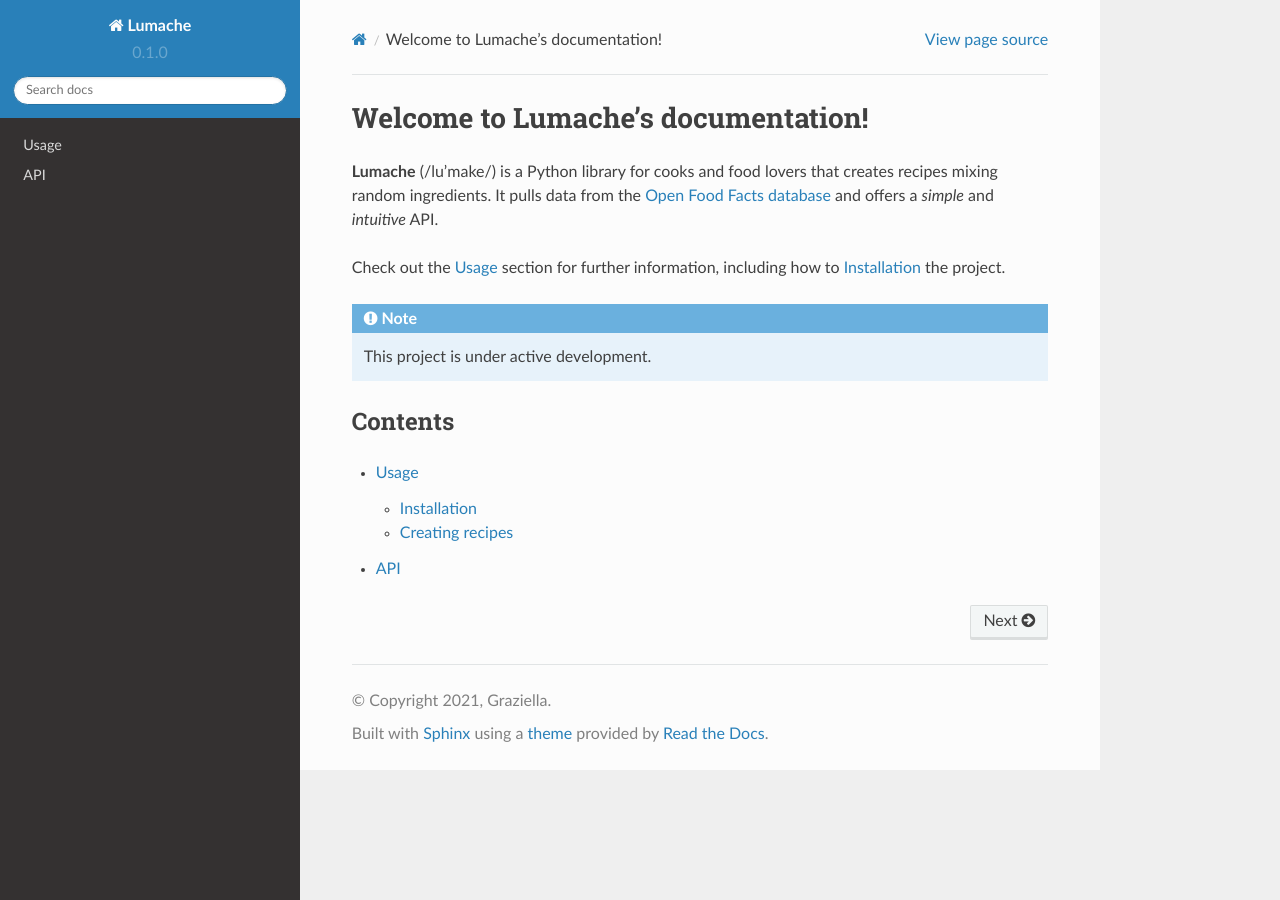
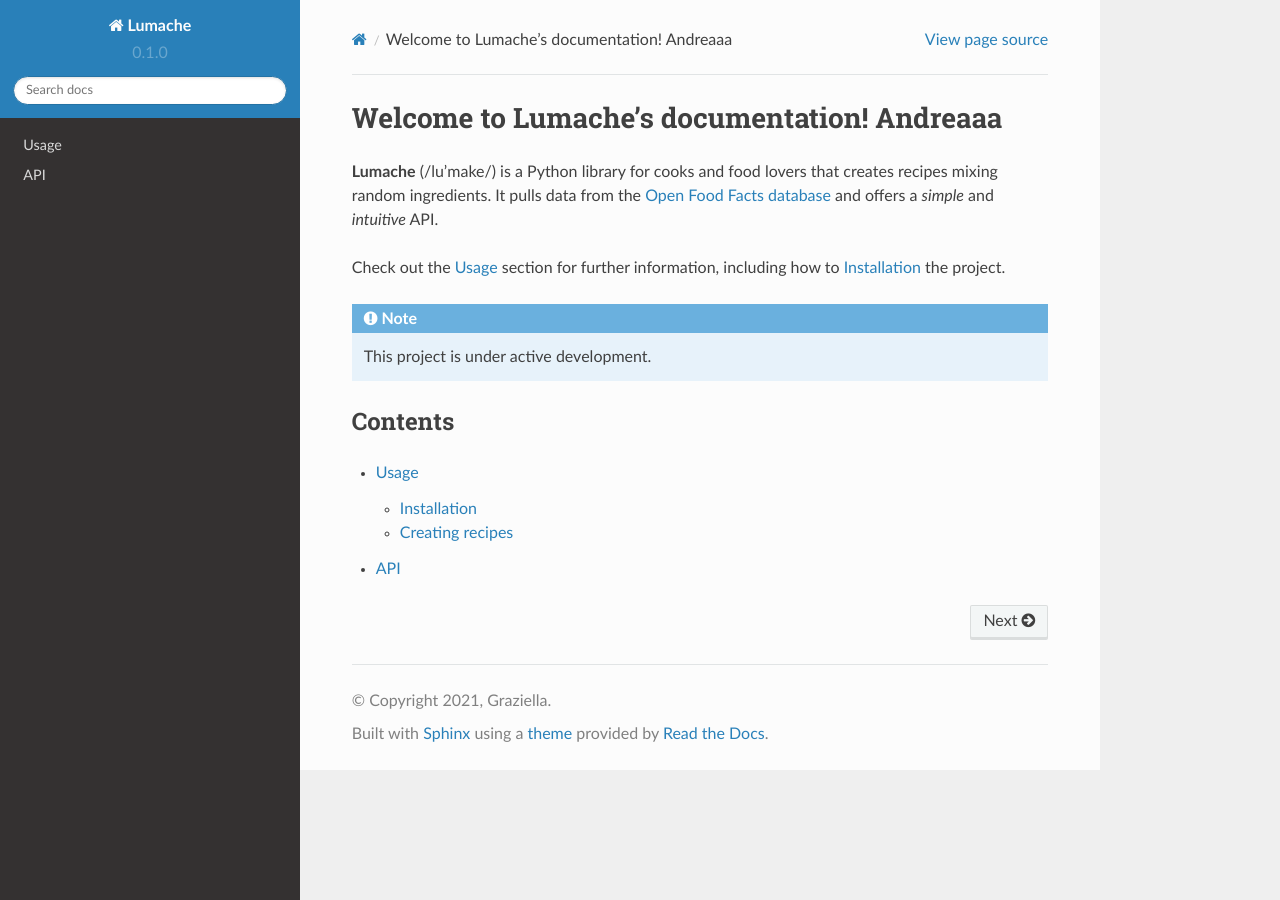
Before and after one commit to andreacalegari98/fontane, a Sphinx documentation site: the page built from docs/source/index.rst, in a window 1280 px wide. Built offline with Sphinx 7.4.7 and the Read the Docs theme 2.0.0, drawn with Linux system fonts in a browser that asks for light colours.

Commit message:
no message

```diff
--- /dev/null
+++ b/docs/source/homepage.rst
@@ -0,0 +1,4 @@
+Homapage
+=====
+
+asdasd
--- a/docs/source/index.rst
+++ b/docs/source/index.rst
@@ -1,4 +1,4 @@
-Welcome to Lumache's documentation!
+Welcome to Lumache's documentation! Andreaaa
 ===================================
 
 **Lumache** (/lu'make/) is a Python library for cooks and food lovers
```
